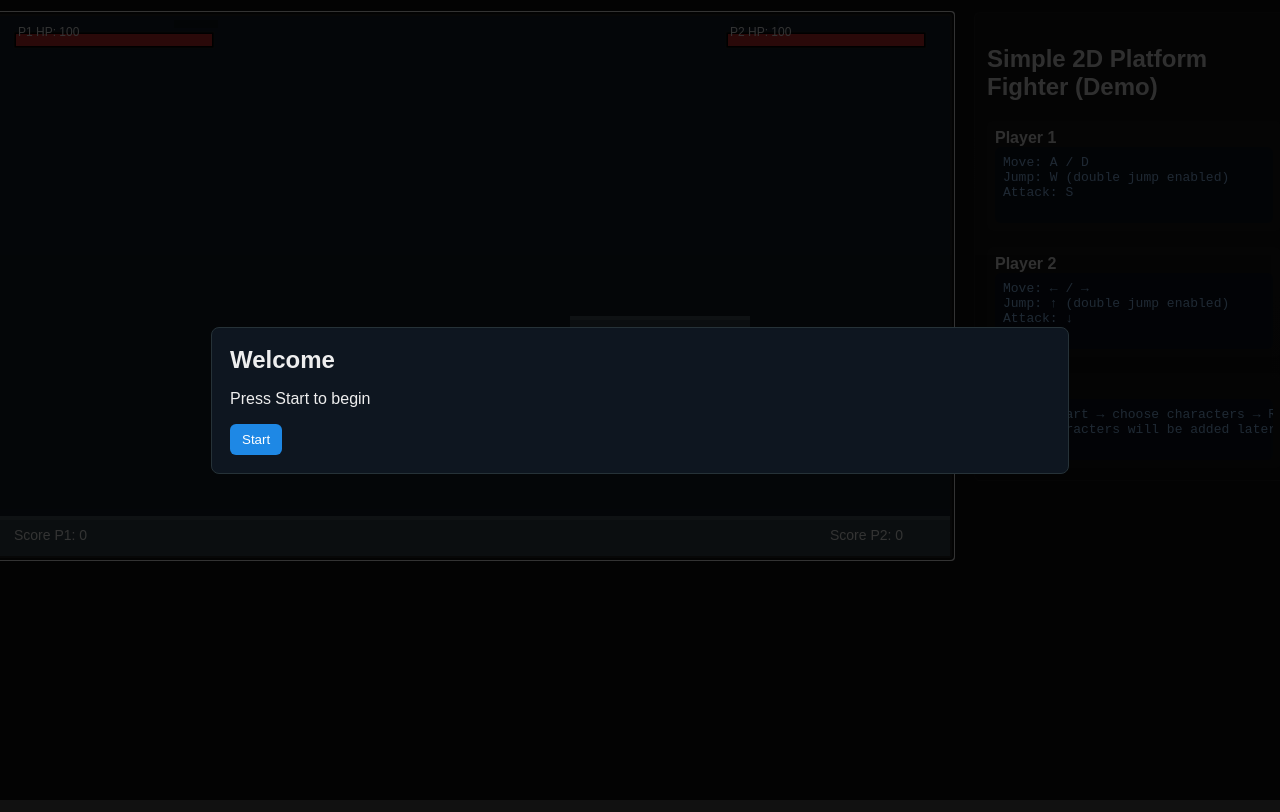
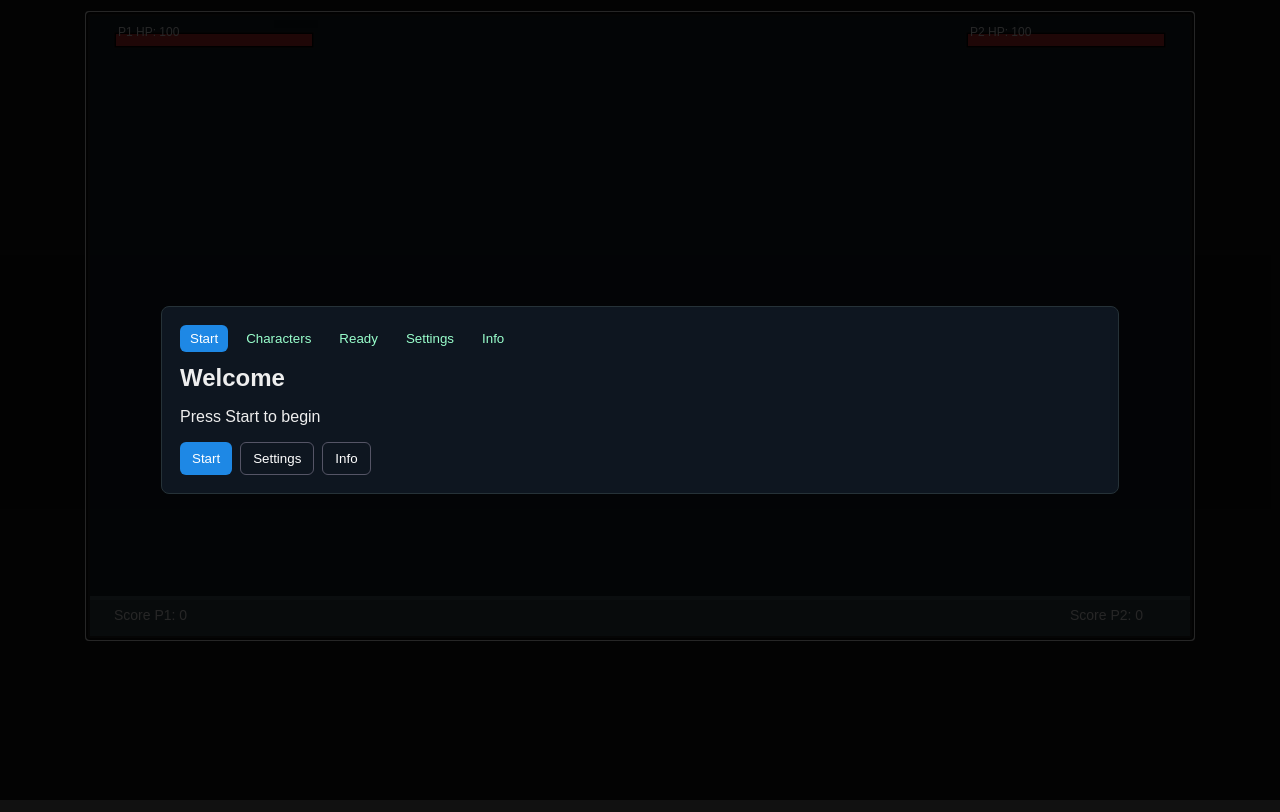
Before and after one commit to cpoblano/wefijn, a plain HTML site: page index.html in a window 1280 px wide. Drawn offline with Linux system fonts and the light colour scheme.

Commit message:
Add Settings and Info pages to start overlay and move controls/info into Info; enlarge canvas to prioritize game area

```diff
--- a/index.html
+++ b/index.html
@@ -6,22 +6,18 @@
   <title>Simple 2D Platform Fighter</title>
   <style>
     html,body{height:100%;margin:0;background:#111;color:#eee;font-family:Arial,Helvetica,sans-serif}
-    .wrap{max-width:1280px;margin:12px auto;display:flex;gap:20px;align-items:flex-start;justify-content:center}
+    .wrap{max-width:1400px;margin:12px auto;display:flex;gap:20px;align-items:flex-start;justify-content:center}
     #game{display:block;border:4px solid #222;background:#15202b}
 
-    aside.hint{width:320px;box-sizing:border-box;padding:12px;background:linear-gradient(180deg,rgba(255,255,255,0.02),rgba(0,0,0,0.02));border-radius:6px;border:1px solid rgba(255,255,255,0.03)}
-    .controls{display:flex;flex-direction:column;gap:16px}
-    .controls > div{background:rgba(255,255,255,0.02);padding:8px;border-radius:6px}
-    pre{background:#0b1220;padding:8px;border-radius:6px;color:#9cf;overflow:auto;margin:0}
+    .btn{display:inline-block;padding:8px 12px;background:#1e88e5;color:#fff;border-radius:6px;cursor:pointer;border:0}
+    .btn.ghost{background:transparent;border:1px solid #556}
 
     /* Fullscreen menu overlay */
-    #menuOverlay{position:fixed;left:0;top:0;right:0;bottom:0;background:rgba(0,0,0,0.8);display:flex;align-items:center;justify-content:center;z-index:999}
-    .menu{width:820px;max-width:95%;background:#0e1620;border-radius:8px;padding:18px;border:1px solid #263238}
+    #menuOverlay{position:fixed;left:0;top:0;right:0;bottom:0;background:rgba(0,0,0,0.85);display:flex;align-items:center;justify-content:center;z-index:999}
+    .menu{width:920px;max-width:96%;background:#0e1620;border-radius:8px;padding:18px;border:1px solid #263238}
     .menu h2{margin:0 0 12px 0}
     .menu .row{display:flex;gap:12px}
     .menu .col{flex:1}
-    .btn{display:inline-block;padding:8px 12px;background:#1e88e5;color:#fff;border-radius:6px;cursor:pointer;border:0}
-    .btn.ghost{background:transparent;border:1px solid #556}
     .charList{display:flex;gap:8px;flex-wrap:wrap}
     .char{padding:10px;border-radius:6px;background:#122;cursor:pointer;border:1px solid #333}
     .char.selected{outline:2px solid #4caf50}
@@ -29,10 +25,13 @@
 
     .readyBox{display:flex;gap:8px;align-items:center}
 
-    /* small screens stack */
+    /* menu nav */
+    .menuNav{display:flex;gap:8px;margin-bottom:12px}
+    .menuNav button{background:transparent;border:0;color:#9fc;cursor:pointer;padding:6px 10px;border-radius:6px}
+    .menuNav button.active{background:#1e88e5;color:#fff}
+
     @media (max-width:900px){
       .wrap{flex-direction:column;align-items:center}
-      aside.hint{width:calc(100% - 40px)}
     }
 
     /* Diagnostic overlay */
@@ -43,46 +42,28 @@
 </head>
 <body>
   <div class="wrap">
-    <canvas id="game" width="960" height="540" aria-label="Game canvas"></canvas>
-
-    <aside class="hint" aria-labelledby="demo-title">
-      <h2 id="demo-title">Simple 2D Platform Fighter (Demo)</h2>
-      <div class="controls">
-        <div>
-          <strong>Player 1</strong>
-          <pre>
-Move: A / D
-Jump: W (double jump enabled)
-Attack: S
-          </pre>
-        </div>
-
-        <div>
-          <strong>Player 2</strong>
-          <pre>
-Move: ← / →
-Jump: ↑ (double jump enabled)
-Attack: ↓
-          </pre>
-        </div>
-
-        <div>
-          <strong>Notes</strong>
-          <pre>
-Press Start → choose characters → Ready up. When both players are ready the match begins immediately.
-More characters will be added later.
-          </pre>
-        </div>
-      </div>
-    </aside>
+    <!-- larger canvas to give more play area now that controls moved into the menu -->
+    <canvas id="game" width="1100" height="620" aria-label="Game canvas"></canvas>
   </div>
 
   <div id="menuOverlay" role="dialog" aria-modal="true">
     <div class="menu" id="menu">
+      <div class="menuNav">
+        <button id="navStart" class="active">Start</button>
+        <button id="navChars">Characters</button>
+        <button id="navReady">Ready</button>
+        <button id="navSettings">Settings</button>
+        <button id="navInfo">Info</button>
+      </div>
+
       <div id="startScreen">
         <h2>Welcome</h2>
         <p>Press Start to begin</p>
-        <div><button id="btnStart" class="btn" type="button">Start</button></div>
+        <div style="display:flex;gap:8px;margin-top:12px">
+          <button id="btnStart" class="btn" type="button">Start</button>
+          <button id="btnSettings" class="btn ghost" type="button">Settings</button>
+          <button id="btnInfo" class="btn ghost" type="button">Info</button>
+        </div>
       </div>
 
       <div id="charSelect" style="display:none">
@@ -119,8 +100,31 @@ More characters will be added later.
             <div style="margin-left:8px;font-size:12px;color:#bbb">(press ↓ to toggle)</div>
           </div>
         </div>
-        <div><button id="btnBackToChars" class="btn ghost" type="button">Back</button></div>
+        <div style="display:flex;gap:8px"><button id="btnBackToChars" class="btn ghost" type="button">Back</button><button id="btnBackToStartFromReady" class="btn ghost" type="button">Main</button></div>
       </div>
+
+      <div id="settingsScreen" style="display:none">
+        <h2>Settings</h2>
+        <div style="display:flex;flex-direction:column;gap:10px;margin-top:8px">
+          <label><input id="optFullscreen" type="checkbox"> Start fullscreen (placeholder)</label>
+          <label><input id="optSound" type="checkbox" checked> Enable sound (placeholder)</label>
+          <label>Canvas scale: <select id="canvasScale"><option value="1">1x</option><option value="1.25">1.25x</option><option value="1.5">1.5x</option></select></label>
+          <div style="margin-top:8px"><button id="btnSaveSettings" class="btn" type="button">Save</button></div>
+        </div>
+      </div>
+
+      <div id="infoScreen" style="display:none">
+        <h2>Info & Controls</h2>
+        <div style="margin-top:8px;line-height:1.4">
+          <strong>Player 1</strong>
+          <pre style="background:#08121a;padding:8px;border-radius:6px;color:#9cf;">Move: A / D\nJump: W (double jump enabled)\nAttack: S</pre>
+          <strong>Player 2</strong>
+          <pre style="background:#08121a;padding:8px;border-radius:6px;color:#9cf;">Move: ← / →\nJump: ↑ (double jump enabled)\nAttack: ↓</pre>
+          <strong>Notes</strong>
+          <pre style="background:#08121a;padding:8px;border-radius:6px;color:#9cf;">First to reduce opponent to 0 health wins; press R to restart.\nNew moves: double jump and aerial attacks — down-air performs a downward slam.\nUse the Ready screen to begin the match.\nIf nothing appears: run a local server (python -m http.server) and open http://localhost:8000</pre>
+        </div>
+      </div>
+
     </div>
   </div>
 
@@ -145,7 +149,7 @@ More characters will be added later.
         canvas.setAttribute('tabindex','0');
         canvas.focus();
 
-        const WIDTH = canvas.width, HEIGHT = canvas.height;
+        let WIDTH = canvas.width, HEIGHT = canvas.height;
         const GRAVITY = 0.9, FRICTION = 0.85;
 
         const platforms = [ { x: 0, y: HEIGHT - 40, w: WIDTH, h: 40 }, { x: 240, y: 360, w: 200, h: 18 }, { x: 580, y: 300, w: 180, h: 18 } ];
@@ -157,10 +161,23 @@ More characters will be added later.
         const startScreen = document.getElementById('startScreen');
         const charSelect = document.getElementById('charSelect');
         const readyScreen = document.getElementById('readyScreen');
+        const settingsScreen = document.getElementById('settingsScreen');
+        const infoScreen = document.getElementById('infoScreen');
+
+        const navStart = document.getElementById('navStart');
+        const navChars = document.getElementById('navChars');
+        const navReady = document.getElementById('navReady');
+        const navSettings = document.getElementById('navSettings');
+        const navInfo = document.getElementById('navInfo');
+
         const btnStart = document.getElementById('btnStart');
         const btnToReady = document.getElementById('btnToReady');
         const btnBackToStart = document.getElementById('btnBackToStart');
         const btnBackToChars = document.getElementById('btnBackToChars');
+        const btnBackToStartFromReady = document.getElementById('btnBackToStartFromReady');
+        const btnSettings = document.getElementById('btnSettings');
+        const btnInfo = document.getElementById('btnInfo');
+
         const readyP1 = document.getElementById('readyP1');
         const readyP2 = document.getElementById('readyP2');
         const charsP1 = document.getElementById('charsP1');
@@ -195,17 +212,29 @@ More characters will be added later.
         }
         renderCharLists();
 
-        function showScreen(which){ startScreen.style.display='none'; charSelect.style.display='none'; readyScreen.style.display='none';
-          if(which==='start'){ startScreen.style.display='block'; overlay.style.display='flex'; }
-          else if(which==='chars'){ charSelect.style.display='block'; overlay.style.display='flex'; }
-          else if(which==='ready'){ readyScreen.style.display='block'; overlay.style.display='flex'; }
+        function activateNav(button){ [navStart,navChars,navReady,navSettings,navInfo].forEach(b=>b.classList.remove('active')); button.classList.add('active'); }
+        function showScreen(which){ startScreen.style.display='none'; charSelect.style.display='none'; readyScreen.style.display='none'; settingsScreen.style.display='none'; infoScreen.style.display='none';
+          if(which==='start'){ activateNav(navStart); startScreen.style.display='block'; overlay.style.display='flex'; }
+          else if(which==='chars'){ activateNav(navChars); charSelect.style.display='block'; overlay.style.display='flex'; }
+          else if(which==='ready'){ activateNav(navReady); readyScreen.style.display='block'; overlay.style.display='flex'; }
+          else if(which==='settings'){ activateNav(navSettings); settingsScreen.style.display='block'; overlay.style.display='flex'; }
+          else if(which==='info'){ activateNav(navInfo); infoScreen.style.display='block'; overlay.style.display='flex'; }
           else overlay.style.display='none';
         }
 
+        navStart.addEventListener('click', ()=> showScreen('start'));
+        navChars.addEventListener('click', ()=> showScreen('chars'));
+        navReady.addEventListener('click', ()=> showScreen('ready'));
+        navSettings.addEventListener('click', ()=> showScreen('settings'));
+        navInfo.addEventListener('click', ()=> showScreen('info'));
+
         btnStart.addEventListener('click', ()=>{ showScreen('chars'); });
+        btnSettings.addEventListener('click', ()=>{ showScreen('settings'); });
+        btnInfo.addEventListener('click', ()=>{ showScreen('info'); });
         btnBackToStart.addEventListener('click', ()=>{ showScreen('start'); });
         btnToReady.addEventListener('click', ()=>{ ready.p1=false; ready.p2=false; updateReadyUI(); showScreen('ready'); });
         btnBackToChars.addEventListener('click', ()=>{ showScreen('chars'); });
+        btnBackToStartFromReady.addEventListener('click', ()=>{ showScreen('start'); });
 
         readyP1.addEventListener('click', ()=>{ ready.p1=!ready.p1; updateReadyUI(); checkBothReady(); });
         readyP2.addEventListener('click', ()=>{ ready.p2=!ready.p2; updateReadyUI(); checkBothReady(); });
@@ -220,6 +249,8 @@ More characters will be added later.
           restartRound();
           // focus canvas so keyboard controls go to game
           canvas.focus();
+          // recompute world dimensions in case canvas scale changed
+          WIDTH = canvas.width; HEIGHT = canvas.height; platforms[0].y = HEIGHT - 40; platforms[0].w = WIDTH;
         }
 
         // show initial start screen
@@ -246,7 +277,7 @@ More characters will be added later.
         }
 
         const player1 = new Player(200,'#63c2ff',{left:'KeyA',right:'KeyD',up:'KeyW',attack:'KeyS'});
-        const player2 = new Player(760,'#ff8b8b',{left:'ArrowLeft',right:'ArrowRight',up:'ArrowUp',attack:'ArrowDown'});
+        const player2 = new Player(900,'#ff8b8b',{left:'ArrowLeft',right:'ArrowRight',up:'ArrowUp',attack:'ArrowDown'});
         const players=[player1,player2];
 
         const keyMap={}; window.addEventListener('keydown',(e)=>{
@@ -281,7 +312,7 @@ More characters will be added later.
 
         let winner=null; let freeze=0;
         function restartRound(){ player1.x=200;player1.y=0;player1.vx=0;player1.vy=0;player1.health=player1.maxHealth;player1.stun=0;player1.jumpsLeft=2;player1.attackHasHit=false;player1.invuln=0;
-          player2.x=760;player2.y=0;player2.vx=0;player2.vy=0;player2.health=player2.maxHealth;player2.stun=0;player2.jumpsLeft=2;player2.attackHasHit=false;player2.invuln=0; winner=null; freeze=0; }
+          player2.x=900;player2.y=0;player2.vx=0;player2.vy=0;player2.health=player2.maxHealth;player2.stun=0;player2.jumpsLeft=2;player2.attackHasHit=false;player2.invuln=0; winner=null; freeze=0; }
 
         function resolvePlatformPenetration(entity){ const r=entity.rect(); for(const p of platforms){ if(r.x<p.x+p.w && r.x+r.w>p.x && r.y<p.y+p.h && r.y+r.h>p.y){ const penetration=(r.y+r.h)-p.y; if(penetration>4 && entity.vy>=0){ entity.y=p.y; entity.vy=Math.min(entity.vy,4); entity.onGround=true; } } } }
 
```
